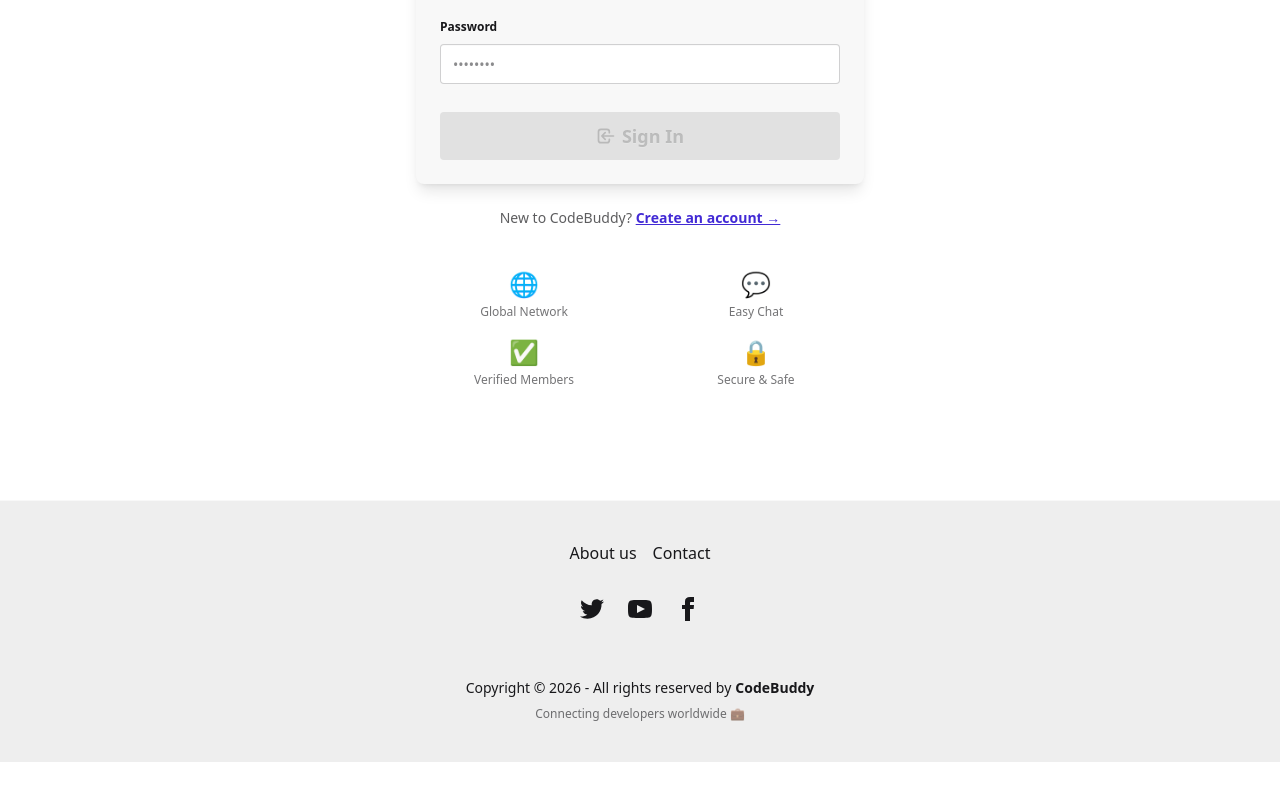
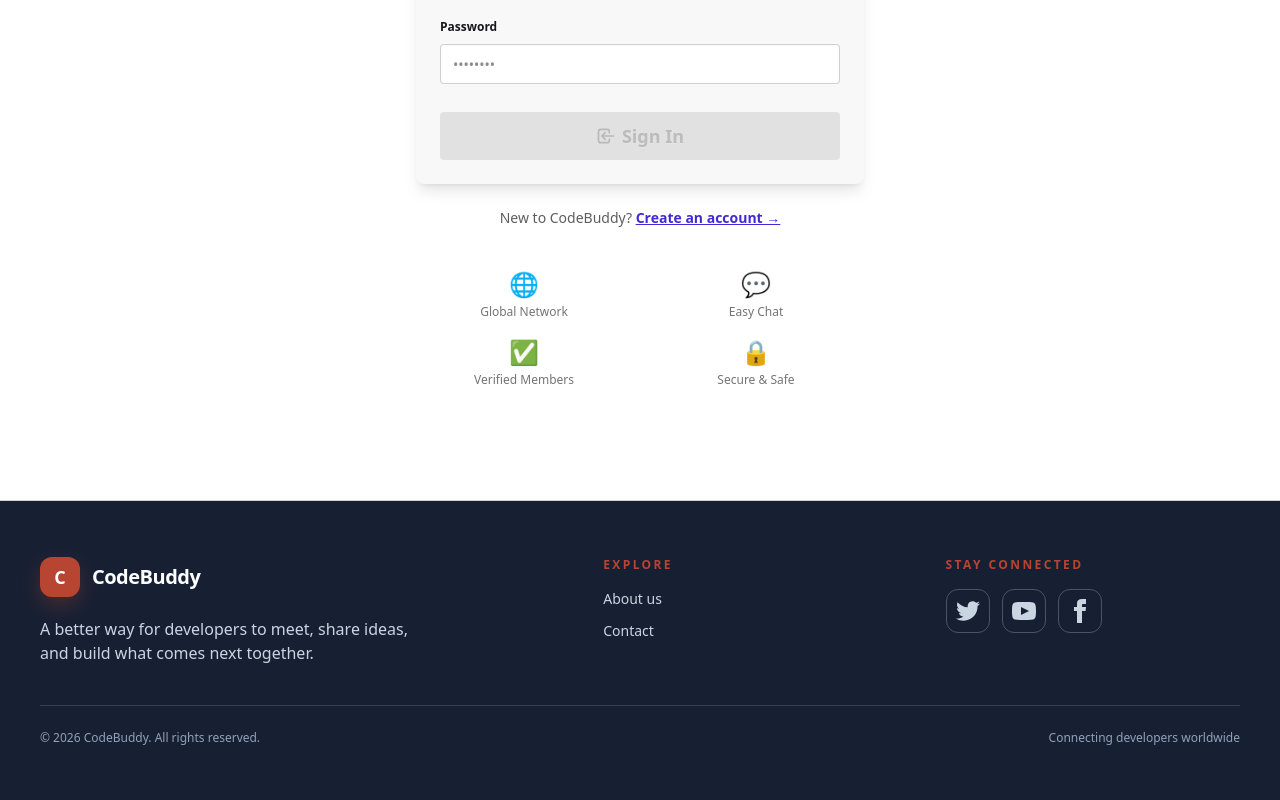
Before and after one commit to gitsforvikki/codeBuddy-web, a React (Vite) app: page /login in a window 1280 px wide. Shown: the part 456-1256 px from the top of the page. Before the commit the page ends 1218 px from the top, so only its background shows below. Built offline with nearby package versions, Linux system fonts and the light colour scheme; no server answers.

Commit message:
footer updated

```diff
--- a/src/components/Footer.jsx
+++ b/src/components/Footer.jsx
@@ -1,23 +1,41 @@
 export const FooterPage = () => {
   return (
-    <footer className="footer footer-center bg-base-300 text-base-content p-4 md:p-6 lg:p-10 border-t border-base-200 mt-12 md:mt-16 lg:mt-20">
-      <div className="grid grid-flow-row gap-6 md:gap-8">
-        <nav className="grid grid-flow-col gap-3 md:gap-4 justify-center">
-          <a className="link link-hover text-sm md:text-base hover:link-primary">
-            About us
-          </a>
-          <a className="link link-hover text-sm md:text-base hover:link-primary">
-            Contact
-          </a>
-        </nav>
+    <footer className="mt-12 border-t border-[var(--connections-line)] bg-[var(--connections-ink)] text-white md:mt-16 lg:mt-20">
+      <div className="mx-auto max-w-7xl px-6 py-12 md:px-8 md:py-14 lg:px-10">
+        <div className="grid gap-10 md:grid-cols-[1.4fr_0.8fr_0.8fr] md:gap-12">
+          <div className="max-w-sm">
+            <div className="mb-5 flex items-center gap-3">
+              <span className="grid h-10 w-10 place-items-center rounded-xl bg-[var(--connections-coral)] text-lg font-black shadow-[0_8px_20px_rgba(184,68,50,0.3)]">
+                C
+              </span>
+              <span className="text-xl font-black tracking-tight">CodeBuddy</span>
+            </div>
+            <p className="text-sm leading-6 text-slate-300 md:text-base">
+              A better way for developers to meet, share ideas, and build what
+              comes next together.
+            </p>
+          </div>
 
-        <nav>
-          <div className="grid grid-flow-col gap-4 md:gap-6 justify-center">
+          <nav aria-label="Footer navigation">
+            <h2 className="mb-4 text-xs font-bold uppercase tracking-[0.2em] text-[var(--connections-coral)]">
+              Explore
+            </h2>
+            <div className="flex flex-col items-start gap-3 text-sm text-slate-300">
+              <a className="transition-colors hover:text-white">About us</a>
+              <a className="transition-colors hover:text-white">Contact</a>
+            </div>
+          </nav>
+
+          <nav aria-label="Social links">
+            <h2 className="mb-4 text-xs font-bold uppercase tracking-[0.2em] text-[var(--connections-coral)]">
+              Stay connected
+            </h2>
+            <div className="flex gap-3">
             <a
               href="https://twitter.com"
               target="_blank"
               rel="noopener noreferrer"
-              className="hover:text-primary transition-colors"
+              className="grid h-11 w-11 place-items-center rounded-xl border border-slate-600 text-slate-300 transition-colors hover:border-[var(--connections-coral)] hover:bg-[var(--connections-coral)] hover:text-white"
               title="Follow us on Twitter"
             >
               <svg
@@ -34,7 +52,7 @@ export const FooterPage = () => {
               href="https://youtube.com"
               target="_blank"
               rel="noopener noreferrer"
-              className="hover:text-primary transition-colors"
+              className="grid h-11 w-11 place-items-center rounded-xl border border-slate-600 text-slate-300 transition-colors hover:border-[var(--connections-coral)] hover:bg-[var(--connections-coral)] hover:text-white"
               title="Subscribe on YouTube"
             >
               <svg
@@ -51,7 +69,7 @@ export const FooterPage = () => {
               href="https://facebook.com"
               target="_blank"
               rel="noopener noreferrer"
-              className="hover:text-primary transition-colors"
+              className="grid h-11 w-11 place-items-center rounded-xl border border-slate-600 text-slate-300 transition-colors hover:border-[var(--connections-coral)] hover:bg-[var(--connections-coral)] hover:text-white"
               title="Like us on Facebook"
             >
               <svg
@@ -65,16 +83,14 @@ export const FooterPage = () => {
               </svg>
             </a>
           </div>
-        </nav>
+          </nav>
+        </div>
 
-        <div className="border-t border-base-300 pt-4 md:pt-6">
-          <p className="text-xs md:text-sm">
-            Copyright © {new Date().getFullYear()} - All rights reserved by
-            <span className="font-bold ml-1">CodeBuddy</span>
+        <div className="mt-10 flex flex-col gap-3 border-t border-slate-700 pt-6 text-xs text-slate-400 sm:flex-row sm:items-center sm:justify-between">
+          <p>
+            © {new Date().getFullYear()} CodeBuddy. All rights reserved.
           </p>
-          <p className="text-xs text-base-content/60 mt-2">
-            Connecting developers worldwide 💼
-          </p>
+          <p>Connecting developers worldwide</p>
         </div>
       </div>
     </footer>
```
